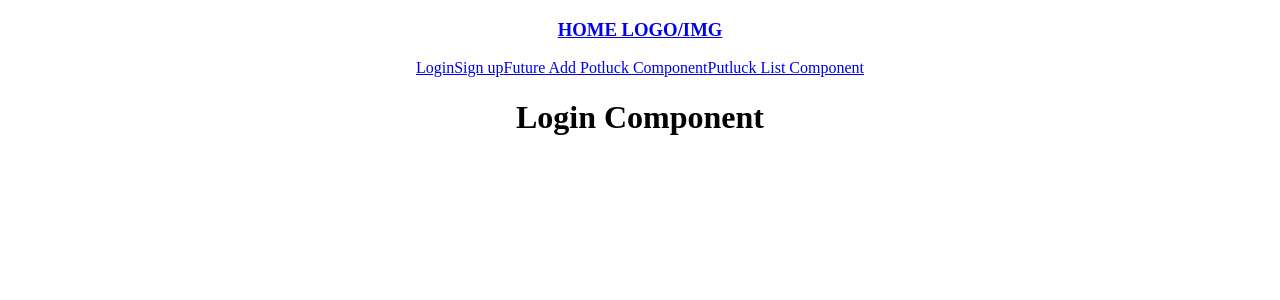
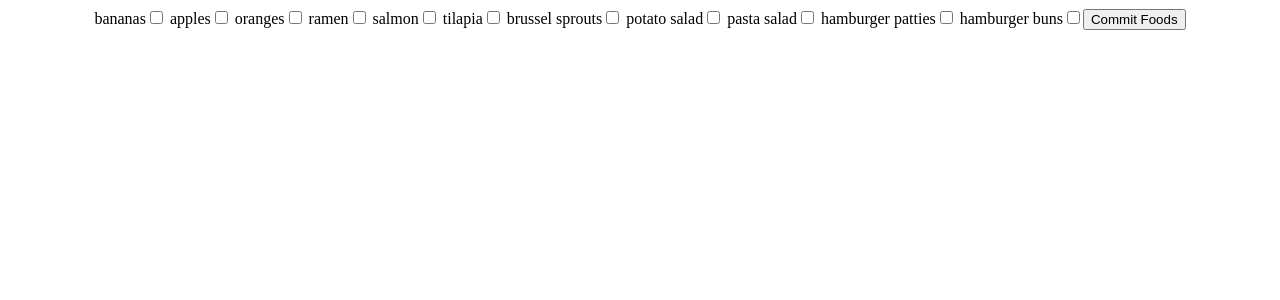
Before and after one commit to ft-potluck-planner-4/ft-pp4-frontend, a React (Create React App) app: page /FoodList in a window 1280 px wide. Shown: the top 300 px of the page. Built offline with nearby package versions, Linux system fonts and the light colour scheme.

Commit message:
Made my component

```diff
--- a/src/App.js
+++ b/src/App.js
@@ -5,12 +5,16 @@ import Login from "./components/Login";
 import Signup from "./components/Signup";
 import Header from "./components/Header";
 import PotluckList from "./components/PotluckList";
+import FoodList from "./components/FoodList";
 
 function App() {
   return (
     <Router>
       <div className="App">
         <Switch>
+          <Route path="/FoodList">
+            <FoodList/>
+          </Route>
           <Route path="/potlucks">
             <Header />
             <PotluckList />
--- /dev/null
+++ b/src/components/FoodList.js
@@ -0,0 +1,37 @@
+import React, {useState} from "react";
+
+const FoodsNeeded = [
+    "bananas",
+    "apples",
+    "oranges",
+    "ramen",
+    "salmon",
+    "tilapia",
+    "brussel sprouts",
+    "potato salad",
+    "pasta salad",
+    "hamburger patties",
+    "hamburger buns"
+];
+
+const FoodList = () =>{
+
+    const [foodsUserBrings, setFoodsUserBrings] = useState([]);
+
+    return(
+        <div>
+            <div className="FoodsUserBringsForm">
+                <form>
+                    {FoodsNeeded.map(foodItem =>
+                    <label> {foodItem}
+                        <input type='checkbox'></input>
+                    </label>
+                    )}
+                    <button type='submit'>Commit Foods</button>
+                </form>
+            </div>
+        </div>
+    )
+}
+
+export default FoodList
--- a/src/components/Header.js
+++ b/src/components/Header.js
@@ -18,7 +18,7 @@ function Header() {
           <span>Future Add Potluck Component</span>
         </Link>
         <Link to="/potlucks">
-          <span>Putluck List Component</span>
+          <span>Potluck List Component</span>
         </Link>
       </div>
     </nav>
```
